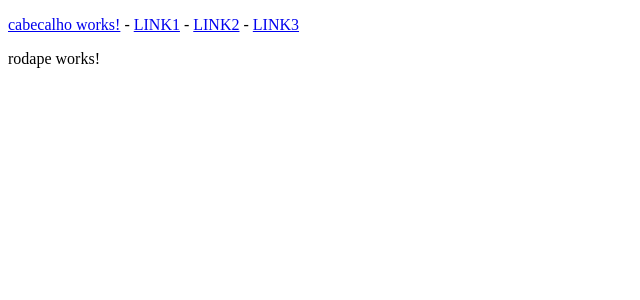
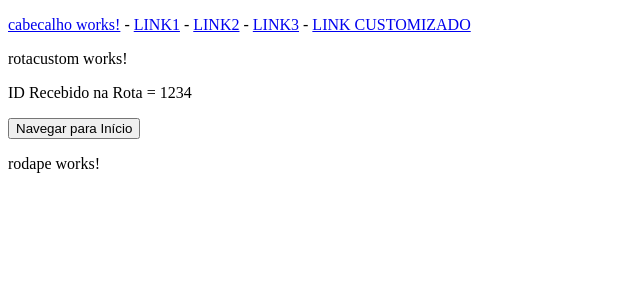
Before and after one commit to ygornascimento/isiflix-angular, an Angular app in the folder projeto1/: page /custom/1234 in a window 1280 px wide. Before the commit this address led to /. Shown: the top 300 px of the page, without its empty margins (0-640 px from the left). Built offline with nearby package versions, Linux system fonts and the light colour scheme.

Commit message:
Episódio 08 - Rotas - Parte 2

```diff
--- a/projeto1/src/app/app-routing.module.ts
+++ b/projeto1/src/app/app-routing.module.ts
@@ -4,12 +4,14 @@ import { ConteudoComponent } from './componentes/conteudo/conteudo.component';
 import { Componente1Component } from './componentes/componente1/componente1.component';
 import { Componente2Component } from './componentes/componente2/componente2.component';
 import { Componente3Component } from './componentes/componente3/componente3.component';
+import { RotacustomComponent } from './componentes/rotacustom/rotacustom.component';
 
 const routes: Routes = [
   {path: '', component: ConteudoComponent},
   {path: 'link1', component: Componente1Component},
   {path: 'link2', component: Componente2Component},
-  {path: 'link3', component: Componente3Component}
+  {path: 'link3', component: Componente3Component},
+  {path: 'custom/:id', component: RotacustomComponent}
 ];
 
 @NgModule({
--- a/projeto1/src/app/app.module.ts
+++ b/projeto1/src/app/app.module.ts
@@ -10,6 +10,7 @@ import { Componente1Component } from './componentes/componente1/componente1.comp
 import { Componente2Component } from './componentes/componente2/componente2.component';
 import { Componente3Component } from './componentes/componente3/componente3.component';
 import { FormsModule } from '@angular/forms';
+import { RotacustomComponent } from './componentes/rotacustom/rotacustom.component';
 
 @NgModule({
   declarations: [
@@ -19,7 +20,8 @@ import { FormsModule } from '@angular/forms';
     RodapeComponent,
     Componente1Component,
     Componente2Component,
-    Componente3Component
+    Componente3Component,
+    RotacustomComponent
   ],
   imports: [
     BrowserModule,
--- a/projeto1/src/app/componentes/cabecalho/cabecalho.component.html
+++ b/projeto1/src/app/componentes/cabecalho/cabecalho.component.html
@@ -1,7 +1,8 @@
 <p>
     <a routerLink="/">cabecalho works!</a> -
-    <a routerLink="/link1">LINK1</a> -
+    <a routerLink="/link1" [queryParams]="{p1:'abc', p2:'xyz'}">LINK1</a> -
     <a routerLink="/link2">LINK2</a> -
-    <a routerLink="/link3">LINK3</a>
+    <a routerLink="/link3">LINK3</a> -
+    <a routerLink="/custom/1234">LINK CUSTOMIZADO</a>
 
 </p>
--- a/projeto1/src/app/componentes/componente1/componente1.component.ts
+++ b/projeto1/src/app/componentes/componente1/componente1.component.ts
@@ -1,10 +1,23 @@
-import { Component } from '@angular/core';
+import { Component, OnInit } from '@angular/core';
+import { ActivatedRoute } from '@angular/router';
 
 @Component({
   selector: 'app-componente1',
   templateUrl: './componente1.component.html',
   styleUrl: './componente1.component.css'
 })
-export class Componente1Component {
+export class Componente1Component implements OnInit {
+  public constructor(private activatedRoute: ActivatedRoute) {
+    let p1: string;
+    let p2: string;
 
+    p1 = this.activatedRoute.snapshot.queryParams['p1'];
+    p2 = this.activatedRoute.snapshot.queryParams['p2'];
+
+    console.log("p1 = " + p1);
+    console.log("p2 = " + p2);
+  }
+
+  public ngOnInit(): void {
+  }
 }
--- /dev/null
+++ b/projeto1/src/app/componentes/rotacustom/rotacustom.component.html
@@ -0,0 +1,5 @@
+<p>rotacustom works!</p>
+
+<p>ID Recebido na Rota  = {{idRecebido}}</p>
+
+<button (click)="navegar()">Navegar para Início</button>
--- /dev/null
+++ b/projeto1/src/app/componentes/rotacustom/rotacustom.component.ts
@@ -0,0 +1,26 @@
+import { Component, OnInit } from '@angular/core';
+import { ActivatedRoute, Router } from '@angular/router';
+// import { Router } from 'express';
+
+@Component({
+  selector: 'app-rotacustom',
+  templateUrl: './rotacustom.component.html',
+  styleUrl: './rotacustom.component.css'
+})
+export class RotacustomComponent implements OnInit {
+
+  public idRecebido: string = "";
+
+  public constructor(private activateRoute: ActivatedRoute, private router: Router) {
+
+  }
+
+  public ngOnInit(): void {
+    this.idRecebido = this.activateRoute.snapshot.params['id'];
+    console.log("Id Recebido na rota  = " + this.idRecebido);
+  }
+
+  public navegar(): void {
+    this.router.navigate(['/']);
+  }
+}
```
Also changed, not shown: projeto1/src/app/componentes/rotacustom/rotacustom.component.css (added), 1 other file (tests, documents, lock files or other folders).
